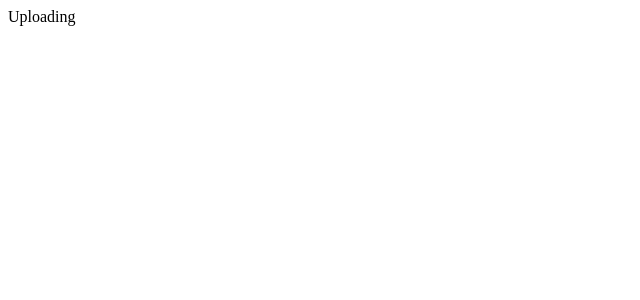
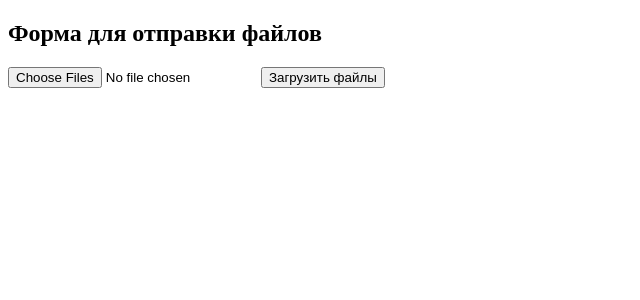
Before and after one commit to ROB-prog-cm/yandex-upload, a Next.js app: page /uploading in a window 1280 px wide. Shown: the top 300 px of the page, without its empty margins (0-640 px from the left). Built offline with nearby package versions, Linux system fonts and the light colour scheme.

Commit message:
fix deploy

```diff
--- a/pages/uploading.jsx
+++ b/pages/uploading.jsx
@@ -1,11 +1,38 @@
-import React from 'react';
+import React, {useState} from 'react';
 
 const Uploading = () => {
-    return (
-        <div>
-            Uploading
-        </div>
-    );
+  const [selectedFiles, setSelectedFiles] = useState([]);
+  const [errorMessage, setErrorMessage] = useState('');
+
+  const handleFileChange = (e) => {
+    const files = e.target.files;
+    if (files.length > 100) {
+      setErrorMessage('Максимальное количество файлов - 100');
+    } else {
+      setErrorMessage('');
+      setSelectedFiles([...selectedFiles, ...files]);
+    }
+  };
+
+  const handleUpload = () => {
+    // Здесь можно реализовать логику для загрузки файлов на сервер
+    // Например, используя Fetch API или другую библиотеку для HTTP-запросов
+    // Отправить selectedFiles на сервер
+    console.log('Загрузка файлов:', selectedFiles);
+  };
+
+  return (
+    <div>
+      <h2>Форма для отправки файлов</h2>
+      <input
+        type="file"
+        multiple
+        onChange={handleFileChange}
+      />
+      {errorMessage && <p style={{color: 'red'}}>{errorMessage}</p>}
+      <button onClick={handleUpload}>Загрузить файлы</button>
+    </div>
+  );
 };
 
 export default Uploading;
--- a/src/components/auth.jsx
+++ b/src/components/auth.jsx
@@ -6,9 +6,9 @@ const Auth = () => {
     window.YaAuthSuggest.init({
         client_id: '1849f3d2dbcc439ab7c5db6147df099d',
         response_type: 'token',
-        redirect_uri: 'https://uploading-files-to-yandex.vercel.app/',
+        redirect_uri: 'https://uploading-files-to-yandex.vercel.app/uploading/',
       },
-      'https://uploading-files-to-yandex.vercel.app/',
+      'https://uploading-files-to-yandex.vercel.app/uploading/',
       {
         view: 'button',
         parentId: 'container',
@@ -37,7 +37,7 @@ const Auth = () => {
 
   return (
     <>
-      <div id="container">Auth</div>
+      <div id="container"></div>
     </>
   );
 };
```
